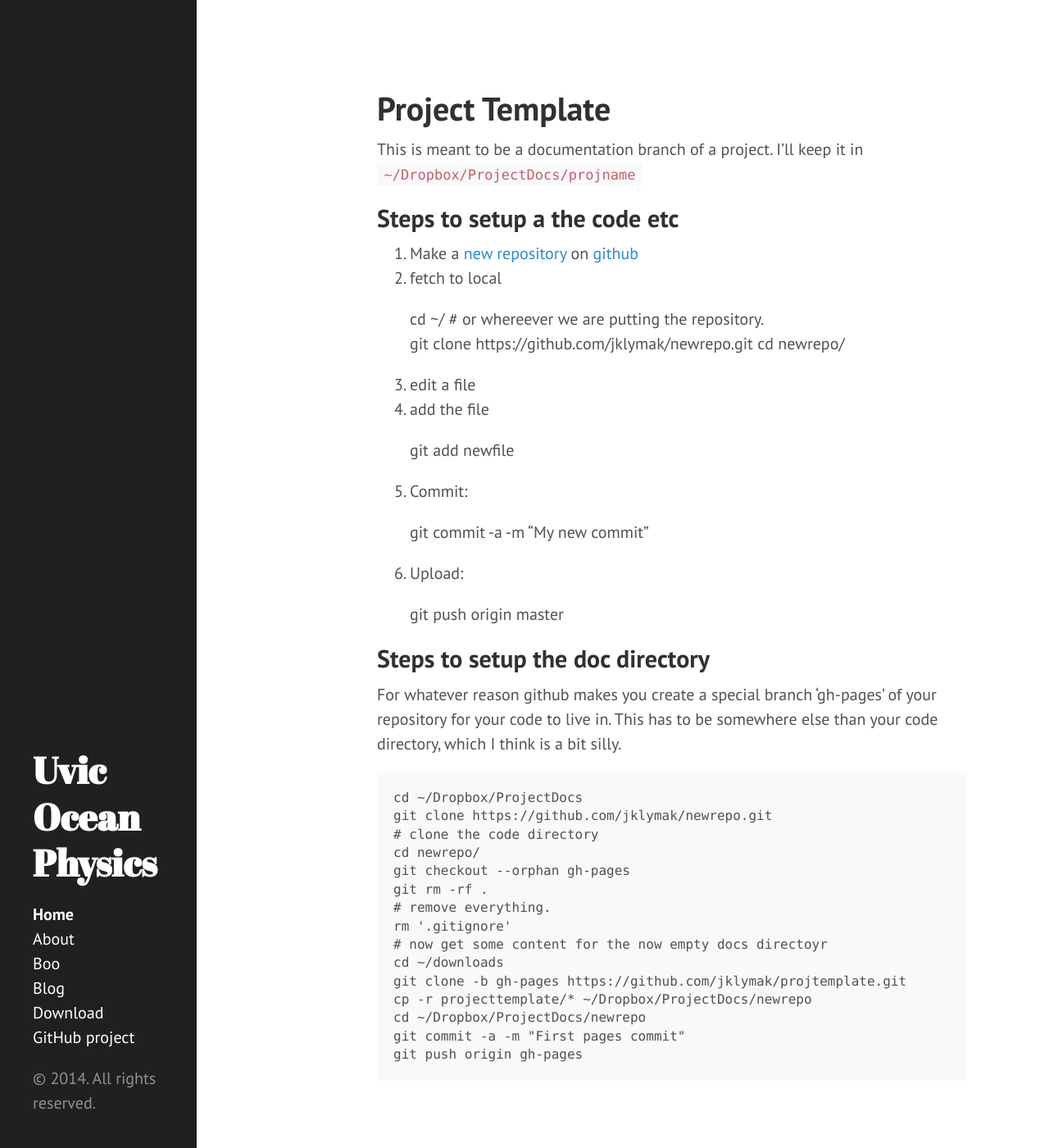
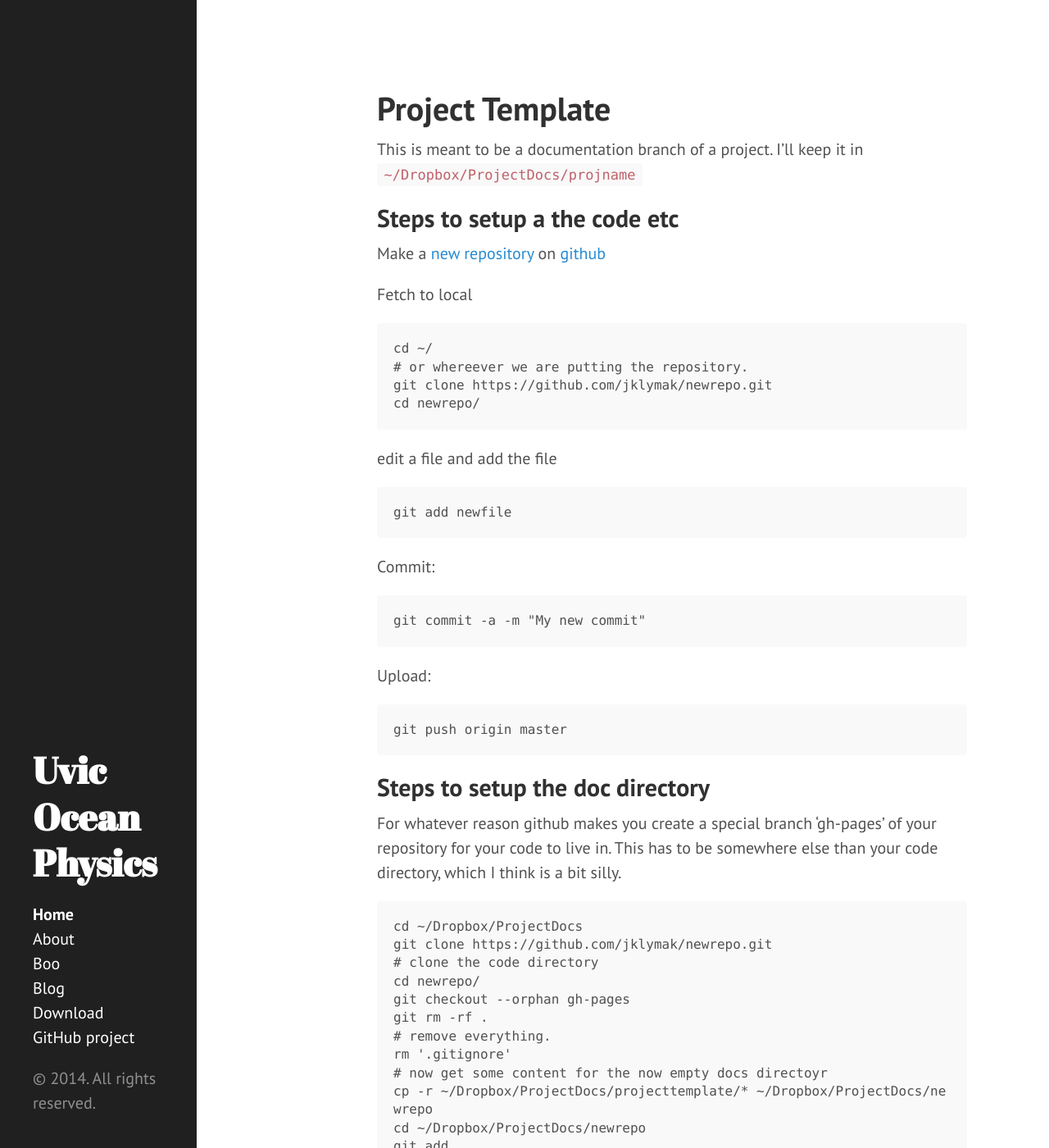
Before and after one commit to jklymak/projtemplate, a Jekyll site: the page built from index.md, in a window 1280 px wide and 1400 px high. Shown: the whole window at 82% size. Built offline with Jekyll 4.4.1, drawn with Linux system fonts in a browser that asks for light colours; Markdown is read by kramdown in place of the engine named in the settings; some of the changed text lies outside the part shown.

Commit message:
imporved index.md

```diff
--- a/index.md
+++ b/index.md
@@ -9,24 +9,24 @@ This is meant to be a documentation branch of a project.  I'll keep it in `~/Dro
 
 ## Steps to setup a the code etc
 
-1. Make a [new repository](https://help.github.com/articles/create-a-repo) on [github](github.org)
-2. fetch to local
+Make a [new repository](https://help.github.com/articles/create-a-repo) on [github](github.org)
+
+Fetch to local
 
     cd ~/
     # or whereever we are putting the repository.
     git clone https://github.com/jklymak/newrepo.git
     cd newrepo/
 
-3. edit a file
-4. add the file
+edit a file and add the file
 
     git add newfile
 
-5. Commit:
+Commit:
 
     git commit -a -m "My new commit"
 
-6. Upload:
+Upload:
 
     git push origin master
 
@@ -43,9 +43,8 @@ For whatever reason github makes you create a special branch 'gh-pages' of your
     # remove everything.
     rm '.gitignore'
     # now get some content for the now empty docs directoyr
-    cd ~/downloads
-    git clone -b gh-pages https://github.com/jklymak/projtemplate.git
-    cp -r projecttemplate/* ~/Dropbox/ProjectDocs/newrepo
+    cp -r ~/Dropbox/ProjectDocs/projecttemplate/* ~/Dropbox/ProjectDocs/newrepo
     cd ~/Dropbox/ProjectDocs/newrepo
+    git add .
     git commit -a -m "First pages commit"
     git push origin gh-pages
```
